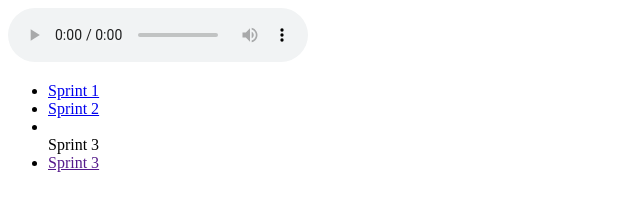
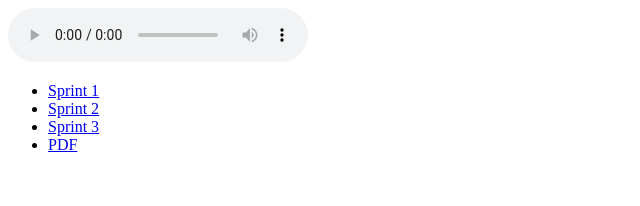
Before and after one commit to FauFauXD/kickstartTest, a plain HTML site: page index.html in a window 1280 px wide. Shown: the whole page, without its empty margins (0-640 px from the left). Drawn offline with Linux system fonts and the light colour scheme.

Commit message:
Update index.html

```diff
--- a/index.html
+++ b/index.html
@@ -16,8 +16,8 @@
     <ul>
         <div>   <li><a href="/sprint1/index.html">Sprint 1</a></li> </div>
         <div>   <li><a href="/sprint2/index.html">Sprint 2</a></li> </div>
-        <div>   <li><a href=""></a></li>Sprint 3</div>
-        <div>   <li><a href="">Sprint 3</a></li> </div>
+        <div>   <li><a href="/sprint3/index.html">Sprint 3</a></li></div>
+        <div>   <li><a href="/sprint1/PDF/smash-hits-1979-11-01.pdf">PDF</a></li> </div>
     </ul>
 
 
```
